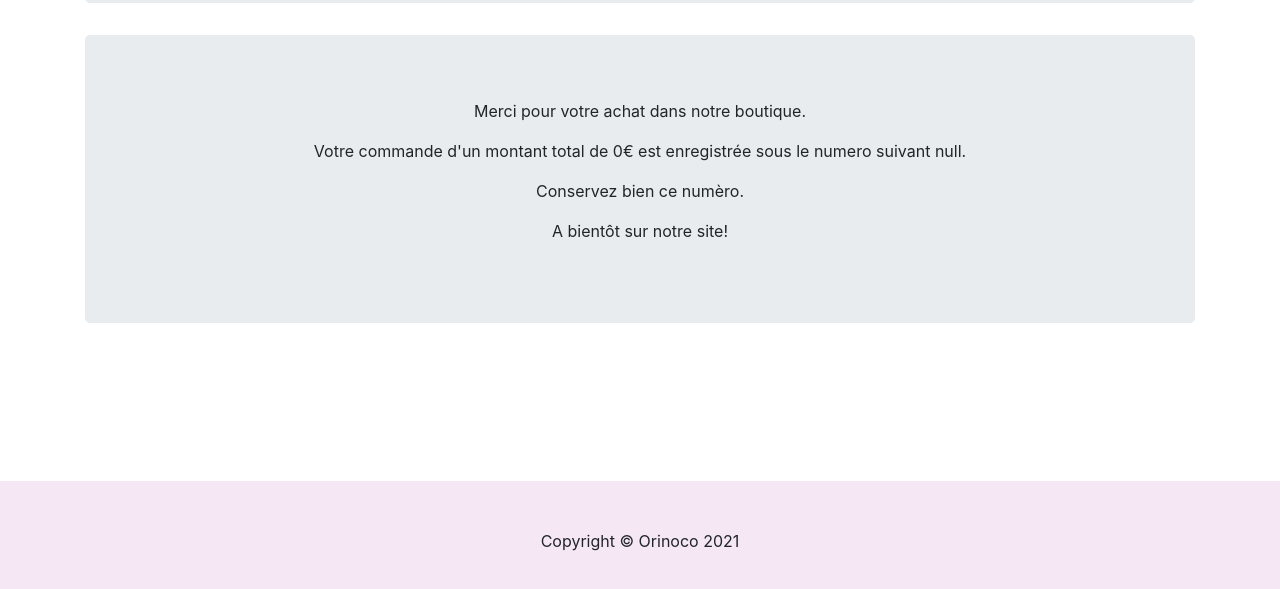
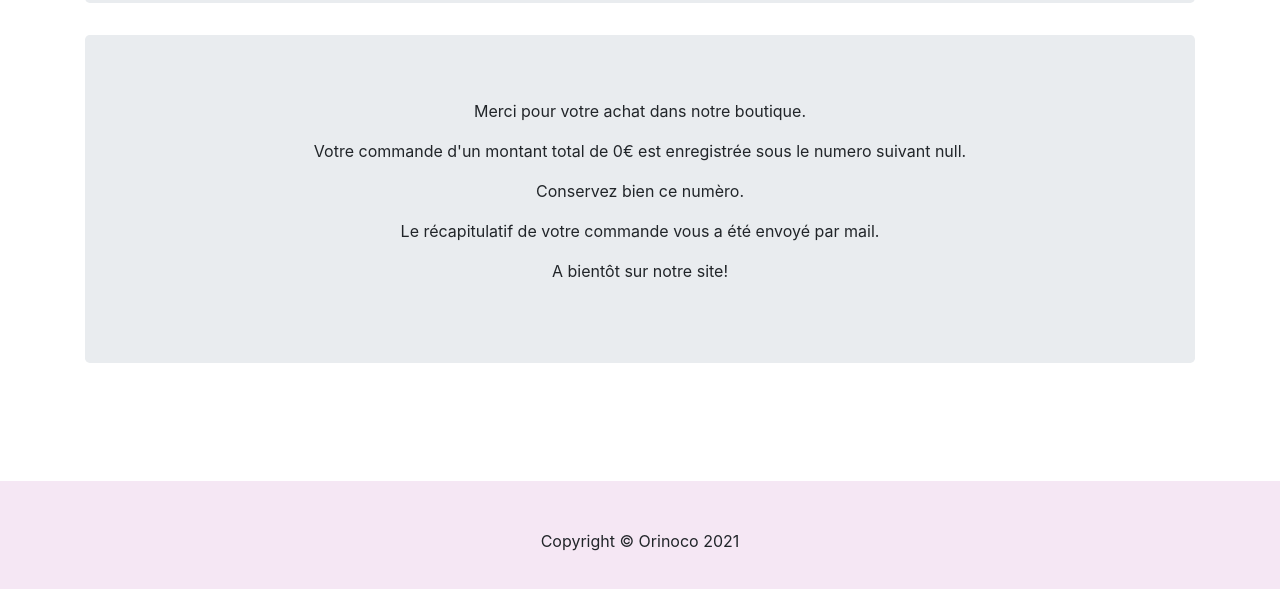
Before and after one commit to AssmaMarjane/P5_OCR, a website: page FrontEnd/Contenu/confirmation.html in a window 1280 px wide. Shown: the part 319-908 px from the top of the page. Drawn offline with Linux system fonts and the light colour scheme.

Commit message:
suppr comm inutiles et modif msf confirm

```diff
--- a/FrontEnd/javascript/confirmation.js
+++ b/FrontEnd/javascript/confirmation.js
@@ -9,5 +9,6 @@ let msgOrder = document.querySelector("#messageOrder");
 msgOrder.innerHTML += `<p> Merci pour votre achat dans notre boutique.</p>
                        <p>Votre commande d'un montant total de ${dividedPrice(montantTotal)}€ est enregistrée sous le numero suivant ${orderId}.</p>
                        <p>Conservez bien ce numèro.</p>
+                       <p>Le récapitulatif de votre commande vous a été envoyé par mail.
                        <p>A bientôt sur notre site!</p>`
 localStorage.clear('monTableau');
--- a/FrontEnd/javascript/panier.js
+++ b/FrontEnd/javascript/panier.js
@@ -149,5 +149,3 @@ function buttonValidate() {
   };
 
 };;
-
-//fonction pr decouper code de façon intelligente
```
Also changed, not shown: FrontEnd/Contenu/confirmation.html (+0 -9 lines), FrontEnd/Contenu/panier.html (+0 -6 lines).
